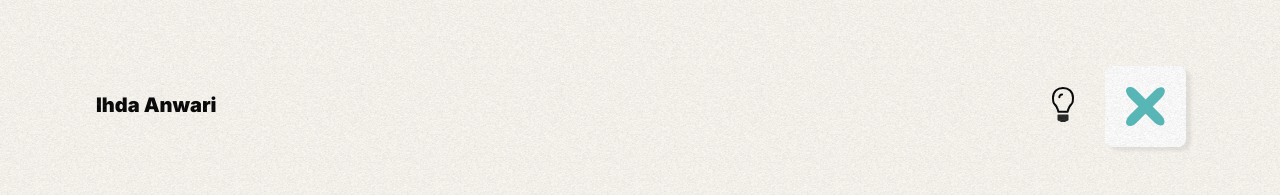
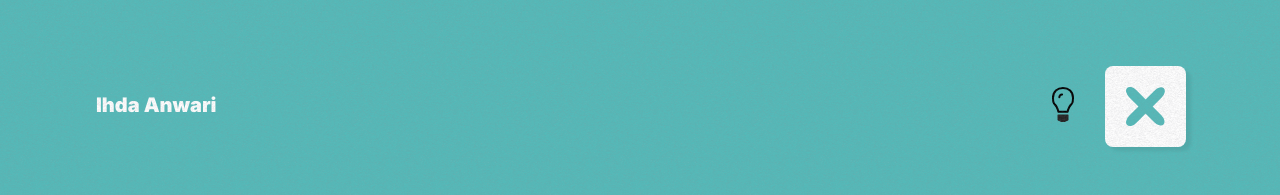
Before and after one commit to ihda06/astra-jingga, a Next.js app: page / in a window 1280 px wide. Both pictures are taken after a click on the element 1143 px from the left and 104 px from the top of the page. Shown: the top 195 px of the page. Built offline with nearby package versions, Linux system fonts and the light colour scheme.

Commit message:
menu container

```diff
--- a/src/commons/layouts/header/Header.jsx
+++ b/src/commons/layouts/header/Header.jsx
@@ -1,15 +1,83 @@
+"use client";
+
+import { motion } from "framer-motion";
 import MenuButton from "./menubutton/MenuButton";
 import DarkModeButton from "./themebutton/DarkModeButton";
+import useMenu from "@/context/menu";
 
 export default function Header({}) {
+  const isOpen = useMenu((state) => state.isOpen);
+  const menuContainer = {
+    initial: {
+      opacity: 0,
+    },
+    open: {
+      width: "100%",
+      height: "100%",
+      backgroundColor: "#54BAB9",
+      opacity: 1,
+      transition: {
+        duration: 0.5,
+        delay: 0.5,
+      },
+    },
+    close: {
+      width: "100%",
+      height: "100%",
+      backgroundColor: "#54BAB9",
+      opacity: 0,
+      transition: {
+        duration: 0.5,
+        delay: 0.5,
+      },
+    },
+  };
+
+  const logo = {
+    initial: {
+      y: -20,
+      opacity: 0,
+    },
+    animate: {
+      y: 0,
+      opacity: 1,
+      color:"black",
+      transition:{
+        duration:0.5
+      }
+    },
+    open: {
+      y: 0,
+      opacity: 1,
+      color: "white",
+      transition:{
+        duration:0.5
+      }
+    },
+  };
   return (
     <>
       <div className="flex justify-between items-center">
-        <div className="text-xl font-black">Ihda Anwari</div>
+        <motion.div
+          initial="initial"
+          animate={isOpen ? "open" : "animate"}
+          variants={logo}
+          className={"text-xl font-black"}
+        >
+          Ihda Anwari
+        </motion.div>
         <div className="flex items-center">
-          <div className="text-6xl"><DarkModeButton/></div>
           <div className="text-6xl">
-            <MenuButton/>
+            <DarkModeButton />
+          </div>
+          <div className={"text-6xl "}>
+            <motion.div
+              variants={menuContainer}
+              initial="initial"
+              animate={isOpen ? "open" : "close"}
+              className="fixed w-full h-full top-0 left-0 -z-[1]"
+            ></motion.div>
+            <MenuButton className="" />
           </div>
         </div>
       </div>
--- a/src/commons/layouts/header/menubutton/MenuButton.jsx
+++ b/src/commons/layouts/header/menubutton/MenuButton.jsx
@@ -5,7 +5,7 @@ import useIsMobile from "@/hooks/useIsMobile";
 import useMenu from "@/context/menu";
 import { motion } from "framer-motion";
 
-export default function MenuButton({}) {
+export default function MenuButton({className}) {
   const toggleMenu = useMenu((state) => state.toggleOpen);
   const isOpen = useMenu((state) => state.isOpen);
   const handleClickMenu = () => {
@@ -191,11 +191,11 @@ export default function MenuButton({}) {
   return (
     <motion.div
       initial="initial"
-      animate={isOpen ? "animate" : "active"}
-      whileHover={isOpen ? "hover" : "active"}
+      animate={!isOpen ? "animate" : "active"}
+      whileHover={!isOpen ? "hover" : "active"}
       onPan="active"
       variants={container}
-      className="lg:p-5 p-2 bg-white menu rounded-lg shadow-[5px_4px_3.35867px_0px_rgba(0,0,0,0.08)] lg:8px_7px_3.35867px_0px_rgba(0,0,0,0.08) active:shadow-none duration-100"
+      className={"lg:p-5 p-2 bg-white menu rounded-lg shadow-[5px_4px_3.35867px_0px_rgba(0,0,0,0.08)] lg:8px_7px_3.35867px_0px_rgba(0,0,0,0.08) cursor-pointer active:shadow-none duration-100 "+(className)}
       onClick={handleClickMenu}
     >
       <motion.svg
--- a/src/commons/layouts/index.jsx
+++ b/src/commons/layouts/index.jsx
@@ -1,3 +1,4 @@
+
 import Header from "./header/Header";
 import "./layout.css";
 
@@ -5,10 +6,12 @@ export default function Layouts({ children }) {
   return (
     <>
       <div className="flex flex-col px-12 py-14 lg:px-24 lg:py-16">
-        <header>
+        <header className="z-20">
           <Header />
         </header>
-        <main>{children}</main>
+        <main>
+          {children}
+        </main>
       </div>
       <div className="noise"></div>
     </>
--- a/src/context/menu.js
+++ b/src/context/menu.js
@@ -1,7 +1,7 @@
 import { create } from 'zustand'
 
 const useMenu = create((set) => ({
-  isOpen: true,
+  isOpen: false,
   toggleOpen: () => set((state) => ({ isOpen: !state.isOpen })),
 }))
 
--- a/src/modules/Home/components/Intro.jsx
+++ b/src/modules/Home/components/Intro.jsx
@@ -1,4 +1,6 @@
-import { motion } from "framer-motion";
+"use client";
+
+import { AnimatePresence, motion } from "framer-motion";
 import { Geologica } from "next/font/google";
 const geologica = Geologica({ subsets: ["latin"] });
 
@@ -9,6 +11,11 @@ export default function Intro({}) {
       opacity: 1,
       transition: { duration: 0.5, delayChildren: 0.3, staggerChildren: 0.2 },
     },
+    exit: {
+      opacity: 0,
+      scale: 0,
+      transition: { duration: 0.5 },
+    },
   };
 
   const children = {
@@ -17,11 +24,15 @@ export default function Intro({}) {
       y: 0,
       opacity: 1,
     },
+    exit: { y: -20, opacity: 0, scale: 2 },
   };
   return (
+    <>
+      <AnimatePresence>
         <motion.div
           initial="hidden"
           animate="visible"
+          exit="exit"
           variants={parent}
           className="flex flex-col gap-3 justify-center text-center lg:text-left"
         >
@@ -39,7 +50,9 @@ export default function Intro({}) {
               >
                 I&apos;M
               </h1>
-          <h1 className={`text-6xl font-black ${geologica.className}`}>IHDA</h1>
+              <h1 className={`text-6xl font-black ${geologica.className}`}>
+                IHDA
+              </h1>
             </motion.div>
             <motion.h1
               variants={children}
@@ -53,5 +66,7 @@ export default function Intro({}) {
             I&apos;m front end developer
           </motion.h2>
         </motion.div>
+      </AnimatePresence>
+    </>
   );
 }
```
Also changed, not shown: src/modules/Home/components/Home.jsx (+1 -2 lines). Lines whose indentation alone changed are shown as unchanged.
